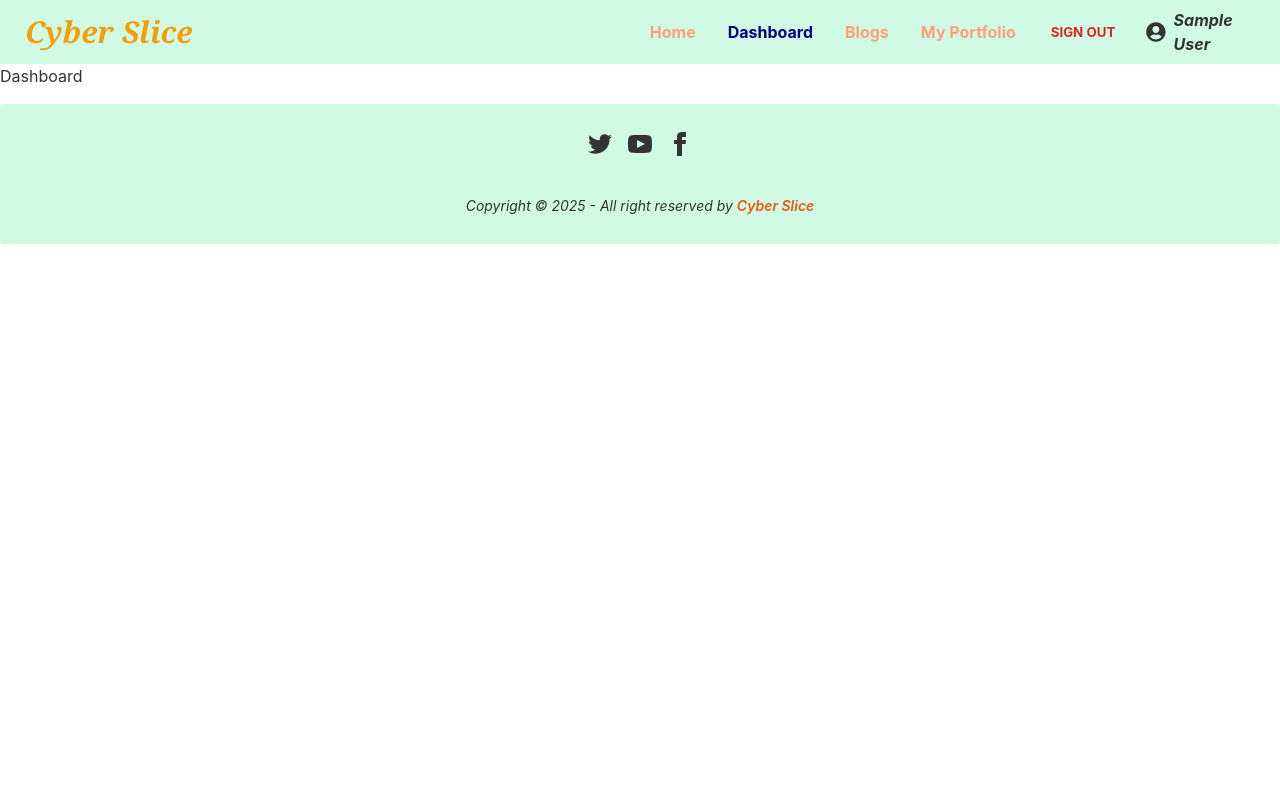
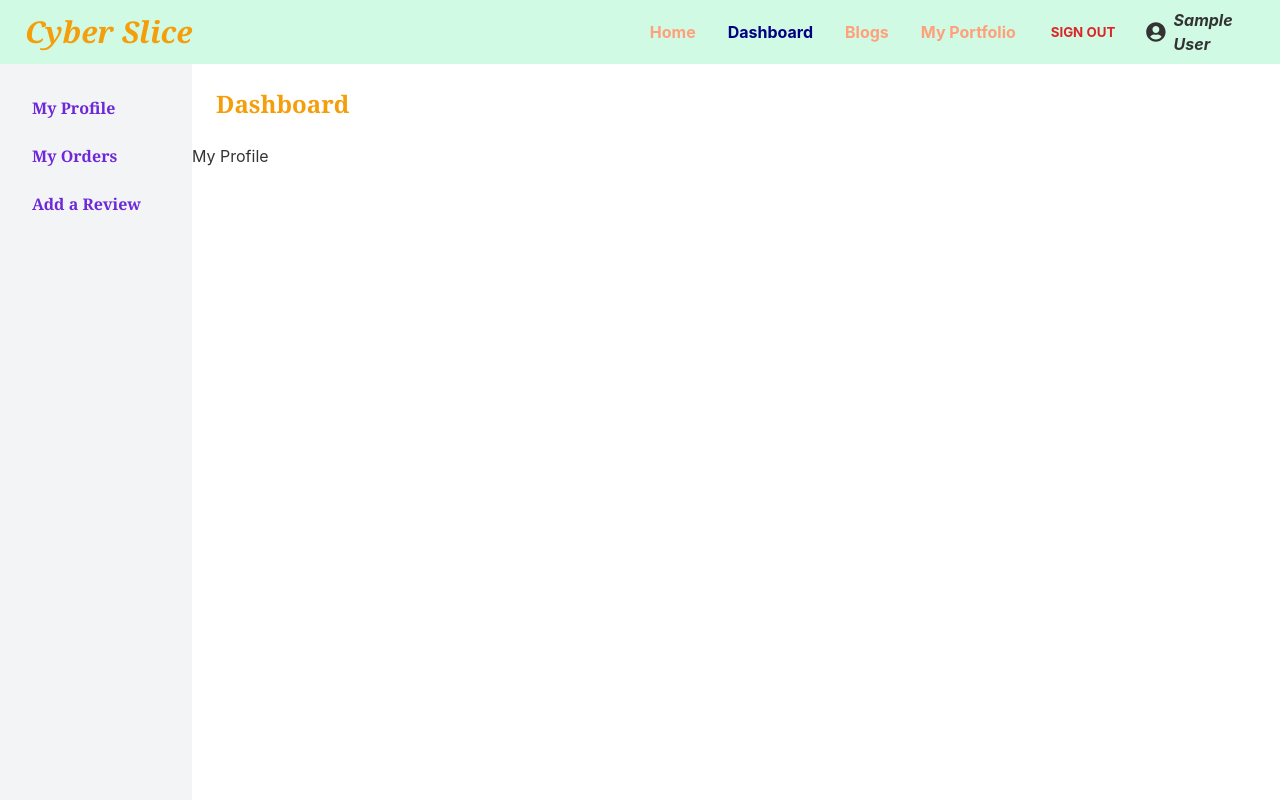
Before and after one commit to nahidahmed02/cyber-slice, a React (Create React App) app: page /dashboard in a window 1280 px wide. Shown: the top 800 px of the page. Built offline with nearby package versions, Linux system fonts and the light colour scheme; no server answers; sample sign-in values are in the browser's storage.

Commit message:
add a review page implimented

```diff
--- a/src/App.js
+++ b/src/App.js
@@ -3,7 +3,10 @@ import { ToastContainer } from 'react-toastify';
 import 'react-toastify/dist/ReactToastify.css';
 import './App.css';
 import Blogs from './Pages/Blogs/Blogs';
+import AddReview from './Pages/Dashboard/AddReview';
 import Dashboard from './Pages/Dashboard/Dashboard';
+import MyOrders from './Pages/Dashboard/MyOrders';
+import MyProfile from './Pages/Dashboard/MyProfile';
 import Home from './Pages/Home/Home';
 import Login from './Pages/Login/Login';
 import RequireAuth from './Pages/Login/RequireAuth';
@@ -28,10 +31,10 @@ function App() {
           </RequireAuth>}>
         </Route>
 
-        <Route path='/dashboard' element={
-          <RequireAuth>
-            <Dashboard></Dashboard>
-          </RequireAuth>}>
+        <Route path='/dashboard' element={<RequireAuth><Dashboard></Dashboard></RequireAuth>}>
+          <Route index element={<MyProfile></MyProfile>}></Route>
+          <Route path="myOrders" element={<MyOrders></MyOrders>}></Route>
+          <Route path="addReview" element={<AddReview></AddReview>}></Route>
         </Route>
 
         <Route path='/blogs' element={<Blogs></Blogs>}></Route>
--- /dev/null
+++ b/src/Pages/Dashboard/AddProduct.js
@@ -0,0 +1,11 @@
+import React from 'react';
+
+const AddProduct = () => {
+    return (
+        <div>
+            <h2>Add A Product</h2>
+        </div>
+    );
+};
+
+export default AddProduct;
--- /dev/null
+++ b/src/Pages/Dashboard/AddReview.js
@@ -0,0 +1,65 @@
+import React from 'react';
+import { useAuthState } from 'react-firebase-hooks/auth';
+import auth from '../../firebase.init';
+import { useForm } from 'react-hook-form';
+import { toast, ToastContainer } from 'react-toastify';
+
+const AddReview = () => {
+    const { register, formState: { errors }, handleSubmit, reset } = useForm();
+    const [user] = useAuthState(auth);
+
+    const name = user.displayName;
+
+    const onSubmit = data => {
+        const url = `http://localhost:5000/review`;
+        fetch(url, {
+            method: 'POST',
+            headers: {
+                'Content-Type': 'application/json',
+            },
+            body: JSON.stringify(data),
+        })
+            .then(res => res.json())
+            .then(result => {
+                toast.success('Review sent!')
+                reset()
+            })
+    };
+    return (
+        <div>
+            <h2 className='text-center text-2xl font-bold font-serif text-violet-500 mt-6 lg:mr-14'>Add A Review</h2>
+
+            <div className='flex mt-4 justify-center items-center mx-2 lg:mx-auto'>
+                <form className='text-center lg:w-96' onSubmit={handleSubmit(onSubmit)}>
+
+                    <div className="form-control w-full max-w-xs">
+                        <label className="label">
+                            <span className="label-text">Your Name</span>
+                        </label>
+                        <input {...register("name")} type="text" value={name} className='input input-bordered w-full max-w-xs' lebel readOnly />
+                    </div>
+
+                    <div className="form-control w-full max-w-xs">
+                        <label className="label">
+                            <span className="label-text">Your Feedback</span>
+                        </label>
+                        <textarea {...register("feedback")} type="text" name="feedback" placeholder="Feedback" className='input input-bordered w-full max-w-xs' />
+                    </div>
+
+                    <div className="form-control w-full max-w-xs">
+                        <label className="label">
+                            <span className="label-text font-bold">Ratings (1-5)</span>
+                        </label>
+                        <input {...register("rating", { min: 0, max: 5 })} type="number" name="rating" placeholder="Rating" className='input input-bordered w-full max-w-xs' required />
+                        {errors.rating && "Rating should be between 0-5"}
+                    </div>
+                    <input type="submit" value="Send Review" className='btn btn-info w-full max-w-xs mt-4 mr-16' />
+                    {/* <div>
+                    </div> */}
+                </form>
+            </div>
+        </div>
+    );
+};
+
+export default AddReview;
--- a/src/Pages/Dashboard/Dashboard.js
+++ b/src/Pages/Dashboard/Dashboard.js
@@ -1,9 +1,33 @@
 import React from 'react';
+import { useAuthState } from 'react-firebase-hooks/auth';
+import { Link, Outlet } from 'react-router-dom';
+import auth from '../../firebase.init';
+import { CgMenuRound } from 'react-icons/cg';
+
+
 
 const Dashboard = () => {
+
     return (
-        <div>
-            <h2>Dashboard</h2>
+        <div className="drawer drawer-mobile">
+            <input id="dashboard-sidebar" type="checkbox" className="drawer-toggle" />
+            <div className="drawer-content">
+                <label for="dashboard-sidebar" className=" drawer-button lg:hidden"><CgMenuRound className='text-3xl' /></label>
+
+                <h2 className=' text-2xl font-bold font-serif text-amber-500 ml-6 my-6'>Dashboard</h2>
+                <Outlet></Outlet>
+            </div>
+            <div className="drawer-side ">
+                <label for="dashboard-sidebar" className="drawer-overlay"></label>
+                <ul className="bg-gray-100 menu p-4 overflow-y-auto w-48 text-base-content">
+                    {/* <!-- Sidebar content here --> */}
+                    <li className='font-bold font-serif text-violet-700 lg:mt-1'><Link to="/dashboard">My Profile</Link></li>
+                    <li className='font-bold font-serif text-violet-700'><Link to="/dashboard/myOrders">My Orders</Link></li>
+                    <li className='font-bold font-serif text-violet-700'><Link to="/dashboard/addReview">Add a Review</Link></li>
+
+                </ul>
+
+            </div>
         </div>
     );
 };
--- /dev/null
+++ b/src/Pages/Dashboard/MakeAdmin.js
@@ -0,0 +1,11 @@
+import React from 'react';
+
+const MakeAdmin = () => {
+    return (
+        <div>
+            <h2>Make Admin</h2>
+        </div>
+    );
+};
+
+export default MakeAdmin;
--- /dev/null
+++ b/src/Pages/Dashboard/ManageAllOrders.js
@@ -0,0 +1,11 @@
+import React from 'react';
+
+const ManageAllOrders = () => {
+    return (
+        <div>
+            <h2>Manage All Orders</h2>
+        </div>
+    );
+};
+
+export default ManageAllOrders;
--- /dev/null
+++ b/src/Pages/Dashboard/ManageProducts.js
@@ -0,0 +1,11 @@
+import React from 'react';
+
+const ManageProducts = () => {
+    return (
+        <div>
+            <h2>Manage Products</h2>
+        </div>
+    );
+};
+
+export default ManageProducts;
--- /dev/null
+++ b/src/Pages/Dashboard/MyOrders.js
@@ -0,0 +1,16 @@
+import React from 'react';
+// import { useQuery } from 'react-query';
+// import { toast } from 'react-toastify';
+
+const MyOrders = () => {
+    // const { data: orders} = useQuery('orders', ()=> fetch('http://localhost:5000/review'))
+    //     .then(res=> res.json())
+
+    return (
+        <div>
+            <h2>My Orders</h2>
+        </div>
+    );
+};
+
+export default MyOrders;
--- /dev/null
+++ b/src/Pages/Dashboard/MyProfile.js
@@ -0,0 +1,11 @@
+import React from 'react';
+
+const MyProfile = () => {
+    return (
+        <div>
+            <h2>My Profile</h2>
+        </div>
+    );
+};
+
+export default MyProfile;
--- a/src/Pages/Purchase/Purchase.js
+++ b/src/Pages/Purchase/Purchase.js
@@ -1,4 +1,4 @@
-import React, { useRef, useState } from 'react';
+import React from 'react';
 import { useAuthState } from 'react-firebase-hooks/auth';
 import auth from '../../firebase.init';
 import { useForm } from 'react-hook-form';
@@ -38,7 +38,7 @@ const Purchase = () => {
         <div className='mx-8 lg:mx-20 mb-8'>
             <h2 className='text-center my-8 text-3xl font-bold font-serif text-amber-500'>Purchase -<span className='text-violet-700 italic ml-1'> {part.name}</span> </h2>
             <div className='grid grid-cols-1 lg:grid-cols-2'>
-                <div className="card lg:w-96 bg-base-100 shadow-xl bg-sky-200">
+                <div className="card lg:w-96 shadow-xl bg-sky-200">
                     <figure className="px-10 pt-10">
                         <img src={part.photo} alt="" className="rounded-xl" />
                     </figure>
@@ -84,8 +84,8 @@ const Purchase = () => {
                                         <span className="label-text font-bold">Minimum Order Quantity {part.minOrder}</span>
                                     </label>
                                     <input {...register("quantity", { min: `${part.minOrder}`, max: `${part.available}` })} type="number" name="quantity" placeholder="Order Quantity" className='input input-bordered w-full max-w-xs' required />
-                                    {errors.quantity < 'min' && "Can't order less then the minimun order quantity"}
-                                    {errors.quantity > 'max' && "Can't order more then the available order quantity "}
+                                    {errors.quantity < 'min' && "Can't order less than the minimun order quantity"}
+                                    {errors.quantity > 'max' && "Can't order more than the available order quantity "}
                                 </div>
 
                                 <div className="form-control w-full max-w-xs">
```
